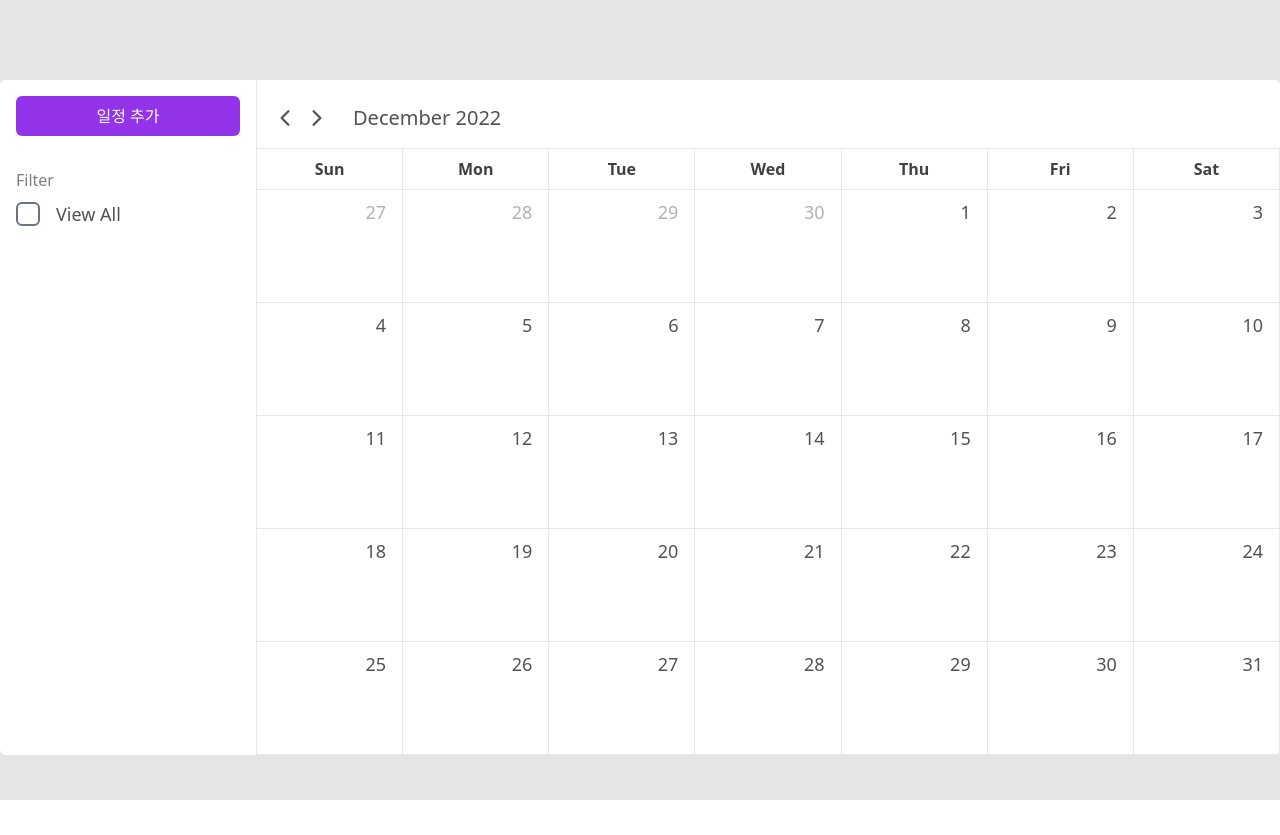
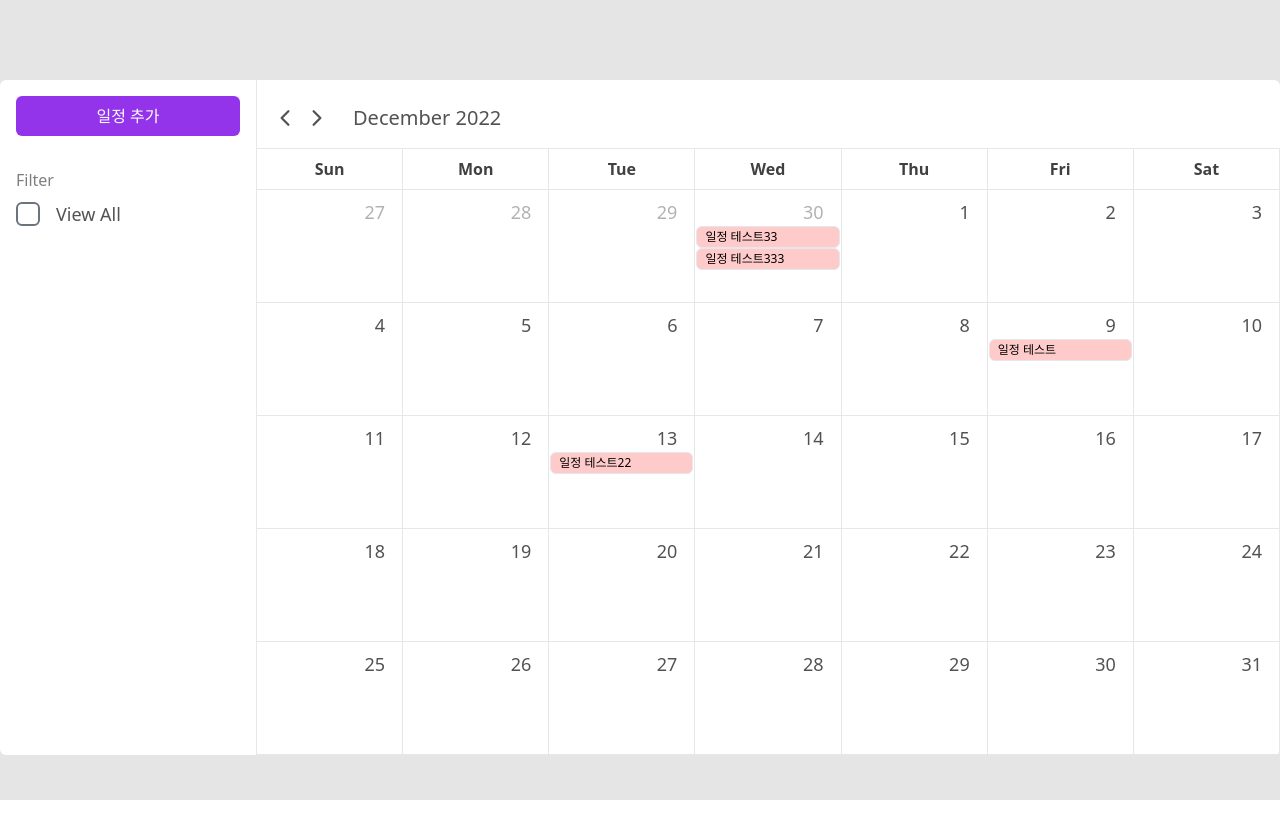
Before and after one commit to woo3145/react-calender, a React (Create React App) app: page / in a window 1280 px wide. Built offline with nearby package versions, Linux system fonts and the light colour scheme.

Commit message:
일정 표시기능 (하루짜리)

```diff
--- a/src/Components/Table/Table.tsx
+++ b/src/Components/Table/Table.tsx
@@ -5,6 +5,7 @@ import TableItem from './TableItem';
 
 const Table = () => {
   const {
+    referenceDate,
     lastDateOfLastMonth,
     firstDateOfReferenceDate,
     lastDateOfReferenceDate,
@@ -36,6 +37,7 @@ const Table = () => {
                       key={week * 7 + idx}
                       lastDateOfLastMonth={lastDateOfLastMonth_date}
                       lastDateOfReferenceMonth={lastDateOfReferenceMonth_date}
+                      referenceDate={referenceDate}
                       date={date}
                     />
                   );
--- /dev/null
+++ b/src/Components/Table/TableEventItem.tsx
@@ -0,0 +1,23 @@
+import { IEvent } from '../../Context/eventsContext';
+
+interface Props {
+  viewedEvents: IEvent[];
+}
+
+const TableEventItem = ({ viewedEvents }: Props) => {
+  return (
+    <div className="absolute left-0 right-0">
+      {viewedEvents.map((event, idx) => {
+        return (
+          <div
+            key={idx}
+            className="w-full border bg-red-200 rounded-md text-xs px-2 py-0.5 cursor-pointer"
+          >
+            {event.title}
+          </div>
+        );
+      })}
+    </div>
+  );
+};
+export default TableEventItem;
--- a/src/Components/Table/TableItem.tsx
+++ b/src/Components/Table/TableItem.tsx
@@ -1,10 +1,18 @@
+import { useEffect, useState } from 'react';
+import { ReferenceDate } from '../../Context/dateContext';
+import { IEvent } from '../../Context/eventsContext';
+import { useEvents } from '../../hooks/useEvents';
+import TableEventItem from './TableEventItem';
+
 interface Props {
+  referenceDate: ReferenceDate;
   date: number;
   lastDateOfLastMonth: number;
   lastDateOfReferenceMonth: number;
 }
 
 const TableItem = ({
+  referenceDate,
   date,
   lastDateOfLastMonth,
   lastDateOfReferenceMonth,
@@ -12,17 +20,70 @@ const TableItem = ({
   const valid = 0 < date && date <= lastDateOfReferenceMonth;
   const lastMonth = date <= 0;
   const nextMonth = lastDateOfReferenceMonth < date;
+
+  const { year: rYear, month: rMonth } = referenceDate;
+  const realYear = nextMonth && rMonth === 11 ? rYear + 1 : rYear; // 다음달이 내년일 경우 처리
+  const realDate =
+    (lastMonth && date + lastDateOfLastMonth) ||
+    (nextMonth && date - lastDateOfReferenceMonth) ||
+    date;
+
+  const { filteredEvents } = useEvents();
+  const [viewedEvents, setViewedEvents] = useState<IEvent[]>([]);
+
+  // 이벤트 가져오기
+  useEffect(() => {
+    setViewedEvents(
+      filteredEvents.filter((e) => {
+        if (e.startDate.getFullYear() !== realYear) {
+          return false;
+        }
+        if (lastMonth && e.startDate.getMonth() !== referenceDate.month - 1) {
+          return false;
+        }
+        if (
+          nextMonth &&
+          e.startDate.getMonth() !== (referenceDate.month + 1) % 12
+        ) {
+          return false;
+        }
+        if (
+          !lastMonth &&
+          !nextMonth &&
+          e.startDate.getMonth() !== referenceDate.month
+        ) {
+          return false;
+        }
+
+        if (e.startDate.getDate() !== realDate) {
+          return false;
+        }
+
+        return true;
+      })
+    );
+  }, [
+    filteredEvents,
+    lastMonth,
+    nextMonth,
+    referenceDate.year,
+    referenceDate.month,
+    realYear,
+    realDate,
+  ]);
+
   return (
-    <td className="border pr-4 py-2">
-      <div className="h-24">
-        <p
-          className={`text-right text-lg font-light cursor-pointer hover:underline
+    <td className="border py-2">
+      <div className="h-24 relative">
+        <div
+          className={`pr-4 text-right text-lg font-light cursor-pointer hover:underline
         ${valid ? 'text-neutral-600' : 'opacity-30'}`}
         >
           {valid && date}
           {lastMonth && date + lastDateOfLastMonth}
           {nextMonth && date - lastDateOfReferenceMonth}
-        </p>
+        </div>
+        <TableEventItem viewedEvents={viewedEvents} />
       </div>
     </td>
   );
--- a/src/Context/dateContext.tsx
+++ b/src/Context/dateContext.tsx
@@ -1,6 +1,6 @@
 import { createContext, Dispatch, ReactNode, useMemo, useState } from 'react';
 
-interface ReferenceDate {
+export interface ReferenceDate {
   month: number;
   year: number;
 }
--- /dev/null
+++ b/src/Context/eventsContext.tsx
@@ -0,0 +1,73 @@
+import React, {
+  createContext,
+  Dispatch,
+  ReactNode,
+  useMemo,
+  useState,
+} from 'react';
+
+export interface IEvent {
+  title: string;
+  label: string;
+  startDate: Date;
+  endDate: Date;
+}
+
+interface ContextState {
+  events: IEvent[];
+}
+
+export const EventsContextState = createContext<ContextState>({
+  events: [],
+});
+
+interface ContextDispatch {
+  setEvents: Dispatch<React.SetStateAction<IEvent[]>> | null;
+}
+export const EventsContextDispatch = createContext<ContextDispatch>({
+  setEvents: null,
+});
+
+export const EventsProvider = ({ children }: { children: ReactNode }) => {
+  const [events, setEvents] = useState<IEvent[]>([
+    {
+      title: '일정 테스트',
+      label: 'Personal',
+      startDate: new Date(2022, 11, 9),
+      endDate: new Date(2022, 11, 9),
+    },
+    {
+      title: '일정 테스트22',
+      label: 'Personal',
+      startDate: new Date(2022, 11, 13),
+      endDate: new Date(2022, 11, 13),
+    },
+    {
+      title: '일정 테스트33',
+      label: 'Personal',
+      startDate: new Date(2022, 10, 30),
+      endDate: new Date(2022, 10, 30),
+    },
+    {
+      title: '일정 테스트333',
+      label: 'Personal',
+      startDate: new Date(2022, 10, 30),
+      endDate: new Date(2022, 10, 30),
+    },
+  ]);
+
+  const eventsContextStateValue = useMemo(() => {
+    return { events };
+  }, [events]);
+
+  const eventsContextDispatchValue = useMemo(() => {
+    return { setEvents };
+  }, []);
+  return (
+    <EventsContextState.Provider value={eventsContextStateValue}>
+      <EventsContextDispatch.Provider value={eventsContextDispatchValue}>
+        {children}
+      </EventsContextDispatch.Provider>
+    </EventsContextState.Provider>
+  );
+};
--- /dev/null
+++ b/src/hooks/useEvents.ts
@@ -0,0 +1,52 @@
+import { useContext, useEffect, useState } from 'react';
+import { DateContextState } from '../Context/dateContext';
+import { EventsContextState, IEvent } from '../Context/eventsContext';
+
+export const useEvents = () => {
+  const { referenceDate } = useContext(DateContextState);
+  const { events } = useContext(EventsContextState);
+
+  const [filteredEvents, setFilteredEvents] = useState<IEvent[]>(events);
+
+  // 현재 참조중인 달과 전달, 다음달의 이벤트만 걸러냄
+  useEffect(() => {
+    setFilteredEvents(
+      events.filter((event) => {
+        if (referenceDate.month === 11) {
+          if (
+            event.startDate.getFullYear() - referenceDate.year !== 0 &&
+            event.startDate.getFullYear() - referenceDate.year !== 1
+          ) {
+            return false;
+          }
+          return (
+            event.startDate.getMonth() === 10 ||
+            event.startDate.getMonth() === 11 ||
+            event.startDate.getMonth() === 0
+          );
+        } else if (referenceDate.month === 0) {
+          if (
+            event.startDate.getFullYear() - referenceDate.year !== 0 &&
+            event.startDate.getFullYear() - referenceDate.year !== -1
+          ) {
+            return false;
+          }
+          return (
+            event.startDate.getMonth() === 11 ||
+            event.startDate.getMonth() === 0 ||
+            event.startDate.getMonth() === 1
+          );
+        } else {
+          if (event.startDate.getFullYear() - referenceDate.year !== 0) {
+            return false;
+          }
+          return (
+            Math.abs(referenceDate.month - event.startDate.getMonth()) <= 1
+          );
+        }
+      })
+    );
+  }, [events, referenceDate.year, referenceDate.month]);
+
+  return { filteredEvents };
+};
--- a/src/index.tsx
+++ b/src/index.tsx
@@ -4,6 +4,7 @@ import './index.css';
 import App from './App';
 import reportWebVitals from './reportWebVitals';
 import { DateProvider } from './Context/dateContext';
+import { EventsProvider } from './Context/eventsContext';
 
 const root = ReactDOM.createRoot(
   document.getElementById('root') as HTMLElement
@@ -11,7 +12,9 @@ const root = ReactDOM.createRoot(
 root.render(
   <React.StrictMode>
     <DateProvider>
-      <App />
+      <EventsProvider>
+        <App />
+      </EventsProvider>
     </DateProvider>
   </React.StrictMode>
 );
```
